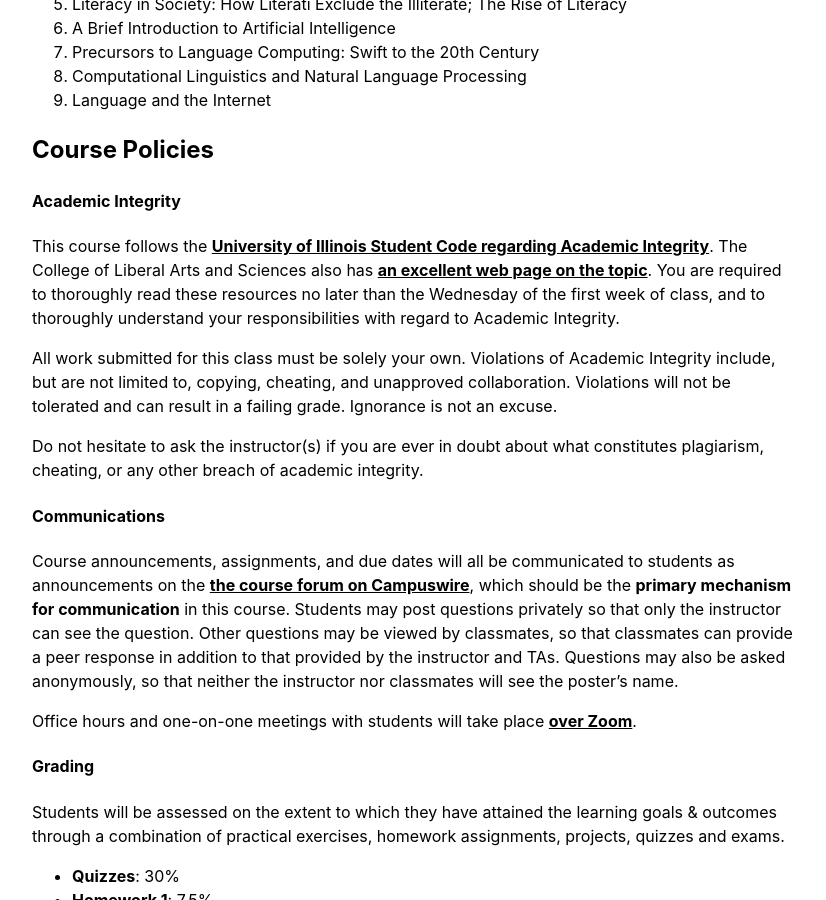
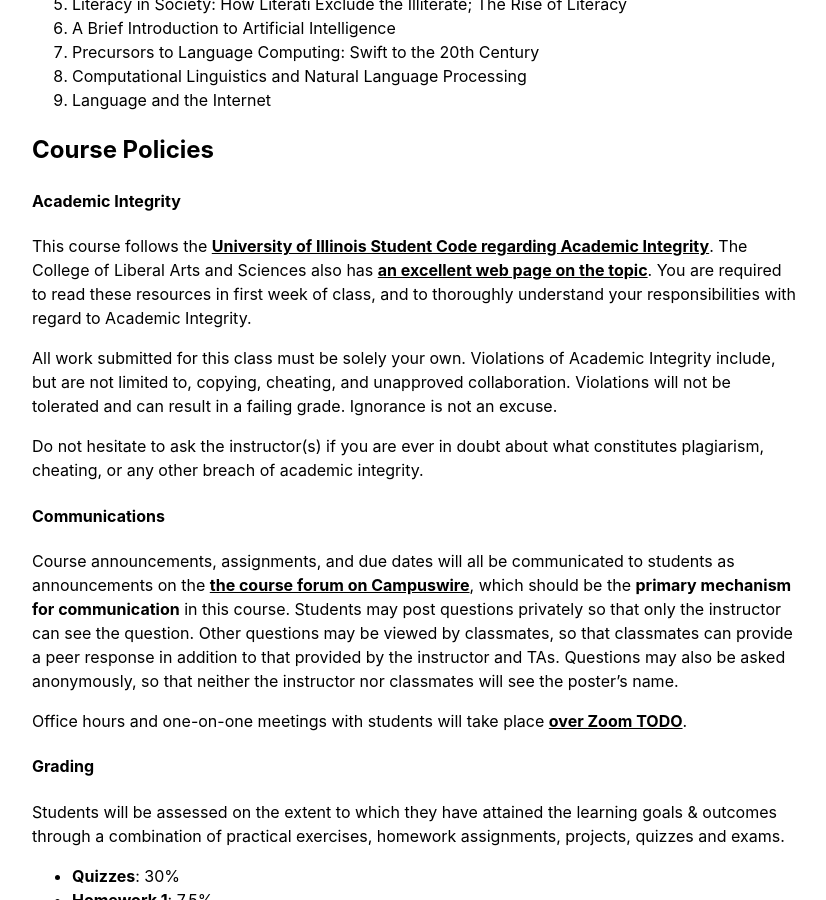
Before and after one commit to 2021-Spring-UIUC-LING270/2021-Spring-UIUC-LING270.github.io, a Jekyll site: the page built from index.md, in a window 1280 px wide and 900 px high, scrolled down 2942 px. Shown: the whole window, without its empty margins (224-1050 px from the left). Built offline with Jekyll 4.4.1, drawn with Linux system fonts in a browser that asks for light colours; our own code applies the rules of GitHub Pages for plain Markdown files.

Commit message:
Finished syllabus

```diff
--- a/index.md
+++ b/index.md
@@ -107,7 +107,7 @@ Each module will include:
 
 #### Academic Integrity
 
-This course follows the [University of Illinois Student Code regarding Academic Integrity](https://studentcode.illinois.edu/article1/part4/1-401). The College of Liberal Arts and Sciences also has [an excellent web page on the topic](http://www.las.illinois.edu/students/integrity). You are required to thoroughly read these resources no later than the Wednesday of the first week of class, and to thoroughly understand your responsibilities with regard to Academic Integrity.
+This course follows the [University of Illinois Student Code regarding Academic Integrity](https://studentcode.illinois.edu/article1/part4/1-401). The College of Liberal Arts and Sciences also has [an excellent web page on the topic](http://www.las.illinois.edu/students/integrity). You are required to read these resources in first week of class, and to thoroughly understand your responsibilities with regard to Academic Integrity.
 
 All work submitted for this class must be solely your own. Violations of Academic Integrity include, but are not limited to, copying, cheating, and unapproved collaboration. Violations will not be tolerated and can result in a failing grade. Ignorance is not an excuse.
 
@@ -115,9 +115,9 @@ Do not hesitate to ask the instructor(s) if you are ever in doubt about what con
 
 #### Communications
 
-Course announcements, assignments, and due dates will all be communicated to students as announcements on the [the course forum on Campuswire](https://campuswire.com/c/G954C73B2), which should be the **primary mechanism for communication** in this course. Students may post questions privately so that only the instructor can see the question. Other questions may be viewed by classmates, so that classmates can provide a peer response in addition to that provided by the instructor and TAs. Questions may also be asked anonymously, so that neither the instructor nor classmates will see the poster's name.
+Course announcements, assignments, and due dates will all be communicated to students as announcements on the [the course forum on Campuswire](https://campuswire.com/c/G96191AB6), which should be the **primary mechanism for communication** in this course. Students may post questions privately so that only the instructor can see the question. Other questions may be viewed by classmates, so that classmates can provide a peer response in addition to that provided by the instructor and TAs. Questions may also be asked anonymously, so that neither the instructor nor classmates will see the poster's name.
 
-Office hours and one-on-one meetings with students will take place [over Zoom](https://illinois.zoom.us).
+Office hours and one-on-one meetings with students will take place [over Zoom TODO](https://illinois.zoom.us).
 
 
 #### Grading
```
